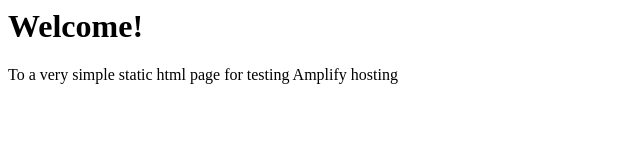
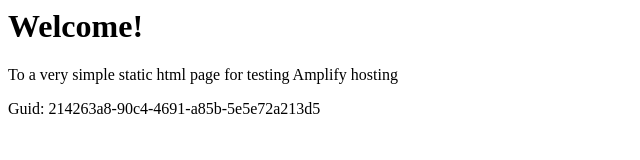
Before and after one commit to aws-aemilia-arn/Github-PR-Commit-Integration-Test-DoNotTouch-GitH-MJCD6L4M-v1-preprod-eu-north-1, a website: page src/index.html in a window 1280 px wide. Shown: the whole page, without its empty margins (0-640 px from the left). Drawn offline with Linux system fonts and the light colour scheme.

Commit message:
commit from integ tests

```diff
--- a/src/index.html
+++ b/src/index.html
@@ -1,3 +1,5 @@
+
+
 <html lang="en">
 
 <head>
@@ -10,6 +12,6 @@
 <body>
     <h1>Welcome!</h1>
     <p>To a very simple static html page for testing Amplify hosting</p>
-</body>
+    <p>Guid: 214263a8-90c4-4691-a85b-5e5e72a213d5</p></body>
 
 </html>
```
